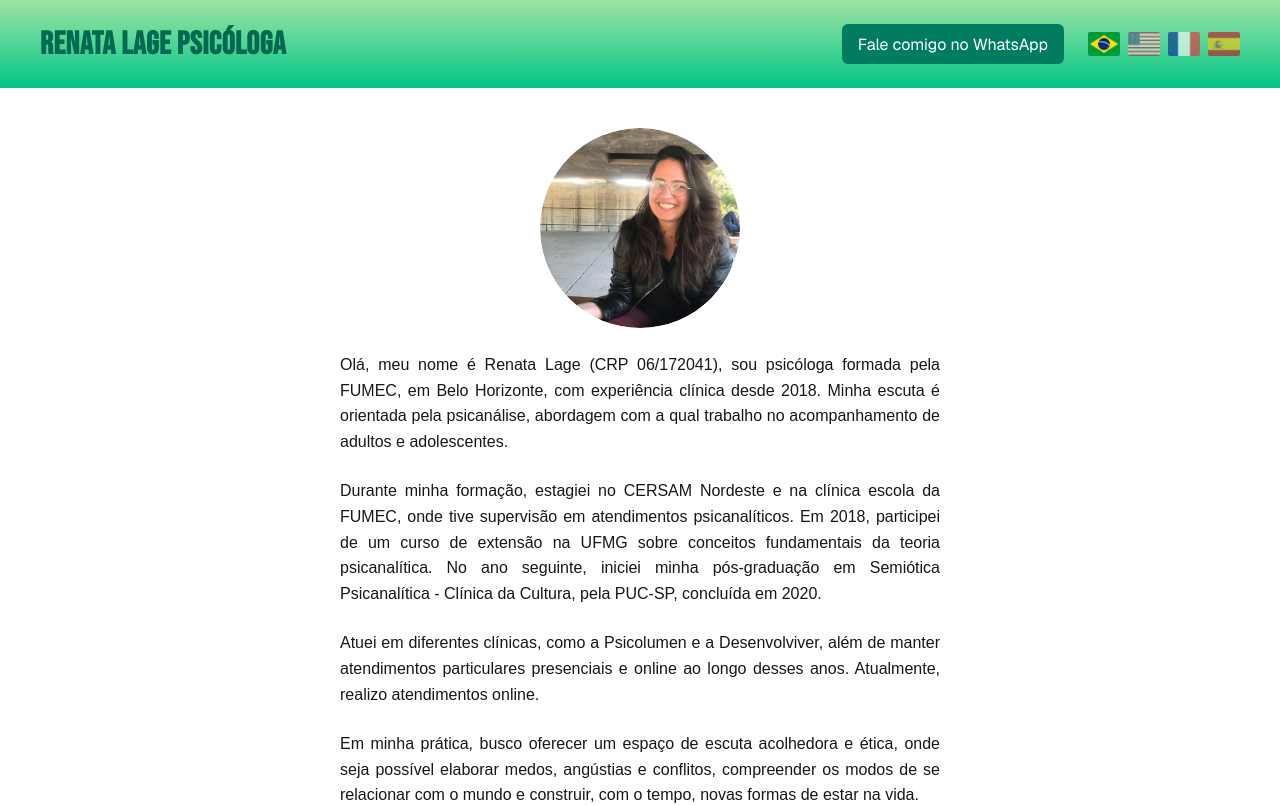
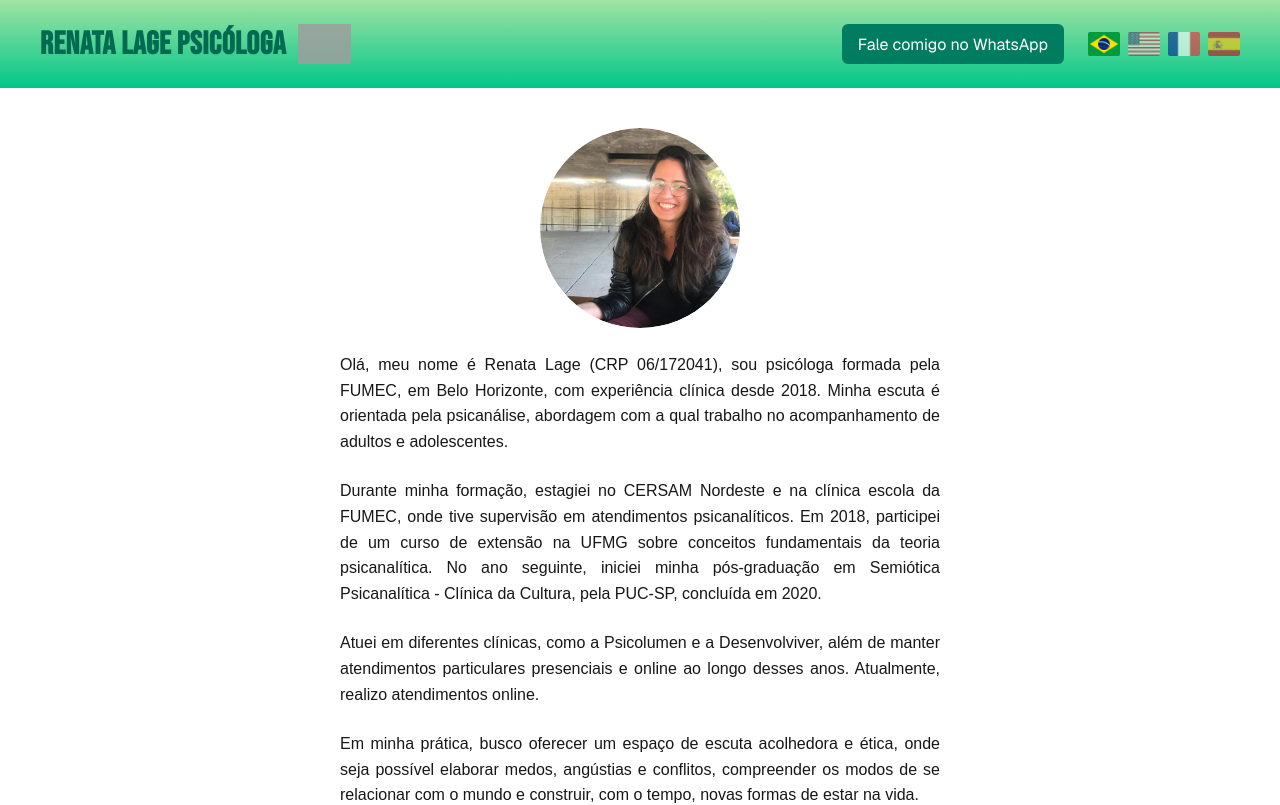
Before and after one commit to caiocastelhano/renatalagepsicologa, a Next.js app: page / in a window 1280 px wide. Shown: the top 805 px of the page. Built offline with nearby package versions, Linux system fonts and the light colour scheme; grey boxes are pictures that could not be loaded.

Commit message:
Adiciona imagem dos cérebros no Header

```diff
--- a/src/app/components/Header.jsx
+++ b/src/app/components/Header.jsx
@@ -66,7 +66,15 @@ export default function Header() {
 
   return (
     <header className={styles.header}>
-      <h1 className={styles.logo}>{t.name}</h1>
+      <div className={styles.logoGroup}>
+        <h1 className={styles.logo}>{t.name}</h1>
+        <img
+          src="/images/cerebro.png"
+          alt=""
+          aria-hidden="true"
+          className={styles.cerebroBackground}
+        />
+      </div>
 
       <div className={styles.rightGroup}>
         {/* Botão do WhatsApp (desktop) */}
--- a/src/app/components/Header.module.css
+++ b/src/app/components/Header.module.css
@@ -10,13 +10,26 @@
   flex-wrap: wrap;
 }
 
-/* === LOGO === */
+/* === LOGO + CÉREBRO === */
 .logo {
   font-size: 2rem;
   font-weight: bold;
   font-family: var(--font-bebas), sans-serif;
   letter-spacing: 0.5px;
   text-transform: uppercase;
+}
+
+.logoGroup {
+  display: flex;
+  align-items: center;
+}
+
+.cerebroBackground {
+  height: 40px;
+  width: auto;
+  margin-left: 12px;
+  object-fit: contain;
+  opacity: 0.85;
 }
 
 /* === GRUPO À DIREITA === */
--- a/src/app/components/ProfessionalPath.jsx
+++ b/src/app/components/ProfessionalPath.jsx
@@ -114,7 +114,7 @@ export default function ProfessionalPath() {
   return (
     <section className={styles.section}>
       <div className={styles.contentWrapper}>
-        {/* Título acessível e semântico */}
+
         <h2 className={styles.visuallyHidden}>{section.sectionTitle}</h2>
 
         <div className={styles.block}>
```
